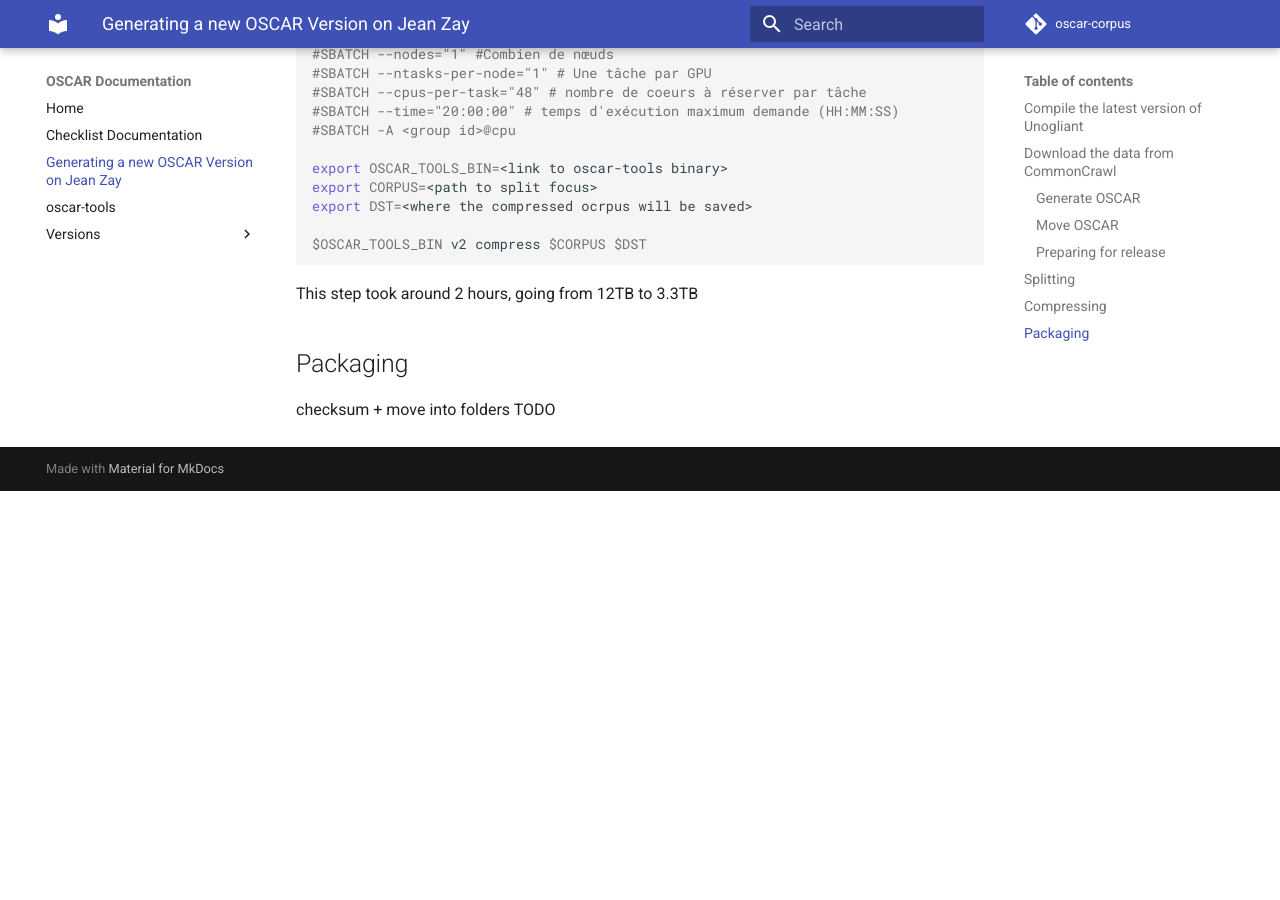
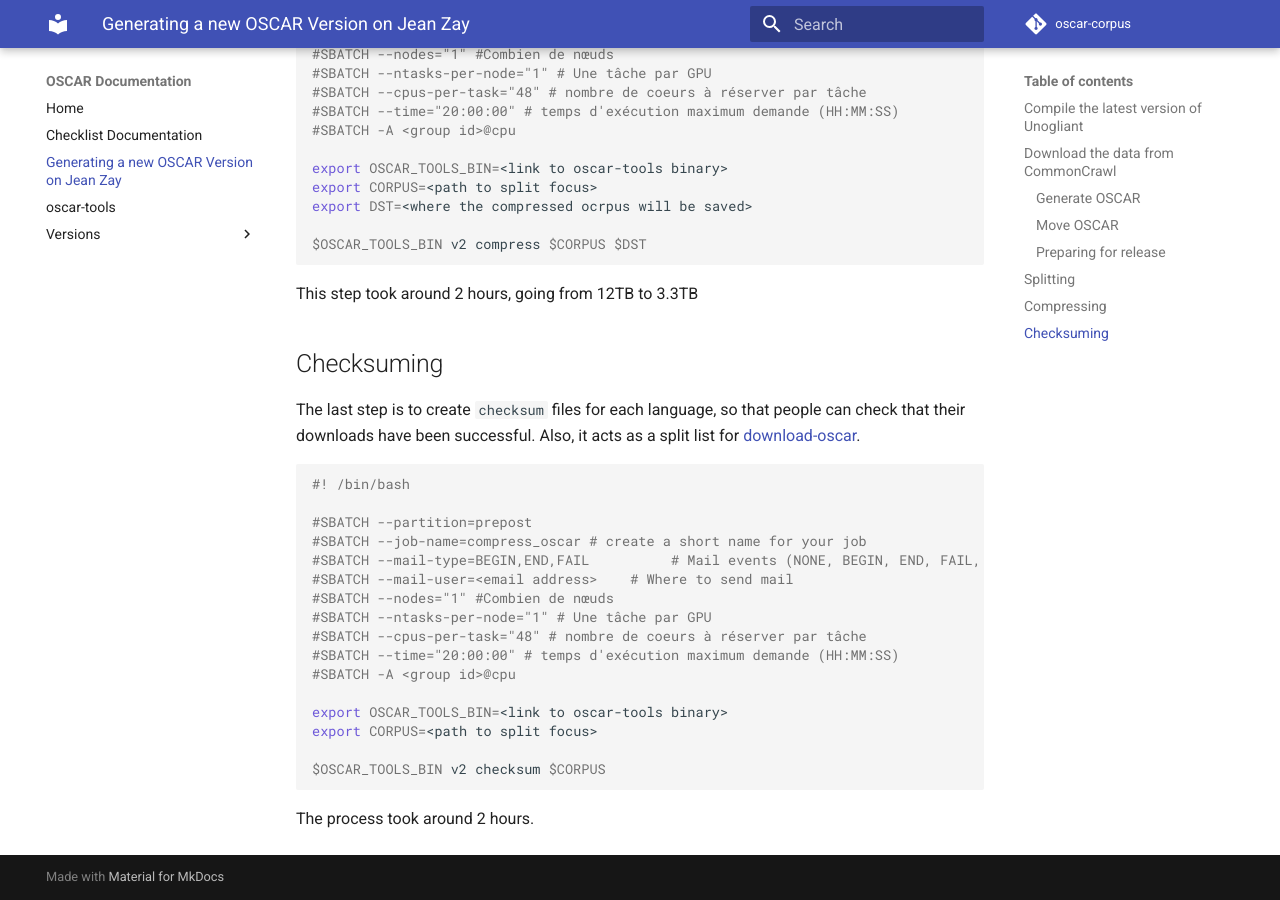
Before and after one commit to oscar-project/documentation, an MkDocs documentation site: the page built from docs/generation-jeanzay.md, in a window 1280 px wide and 900 px high, scrolled down 4643 px. Built offline with MkDocs 1.6.1 and Material for MkDocs 9.7.7, drawn with Linux system fonts in a browser that asks for light colours; comment, search, counter and statistics services are not loaded; before the commit the page ends 5134 px from its top, so only the background shows below that.

Commit message:
Update generation-jeanzay.md

````diff
--- a/docs/generation-jeanzay.md
+++ b/docs/generation-jeanzay.md
@@ -219,7 +219,28 @@
 
 This step took around 2 hours, going from 12TB to 3.3TB
 
-## Packaging
+## Checksuming
 
-checksum + move into folders
-TODO
+The last step is to create `checksum` files for each language, so that people can check that their downloads have been successful.
+Also, it acts as a split list for [download-oscar](https://pypi.org/project/download-oscar/).
+
+```bash
+#! /bin/bash
+
+#SBATCH --partition=prepost
+#SBATCH --job-name=compress_oscar # create a short name for your job
+#SBATCH --mail-type=BEGIN,END,FAIL          # Mail events (NONE, BEGIN, END, FAIL, ALL)
+#SBATCH --mail-user=<email address>    # Where to send mail
+#SBATCH --nodes="1" #Combien de nœuds
+#SBATCH --ntasks-per-node="1" # Une tâche par GPU
+#SBATCH --cpus-per-task="48" # nombre de coeurs à réserver par tâche
+#SBATCH --time="20:00:00" # temps d'exécution maximum demande (HH:MM:SS)
+#SBATCH -A <group id>@cpu
+
+export OSCAR_TOOLS_BIN=<link to oscar-tools binary>
+export CORPUS=<path to split focus>
+
+$OSCAR_TOOLS_BIN v2 checksum $CORPUS
+```
+
+The process took around 2 hours.
````
